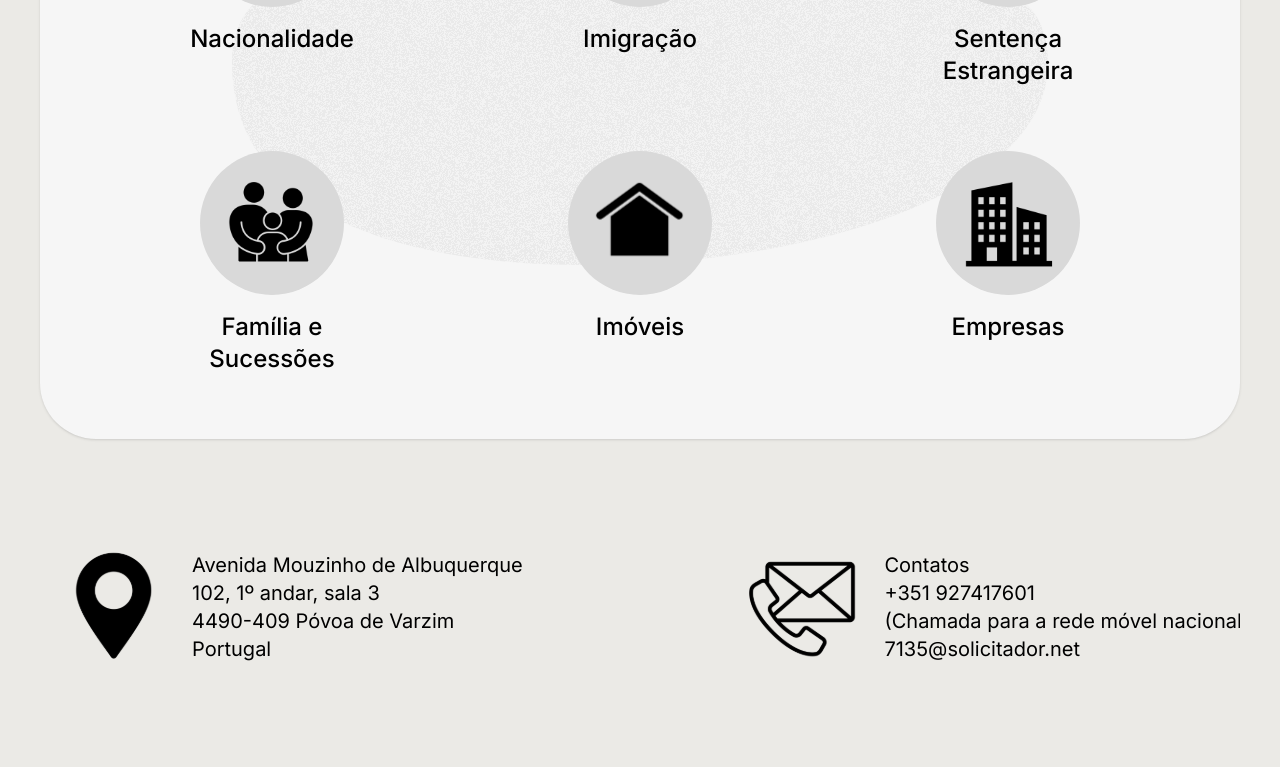
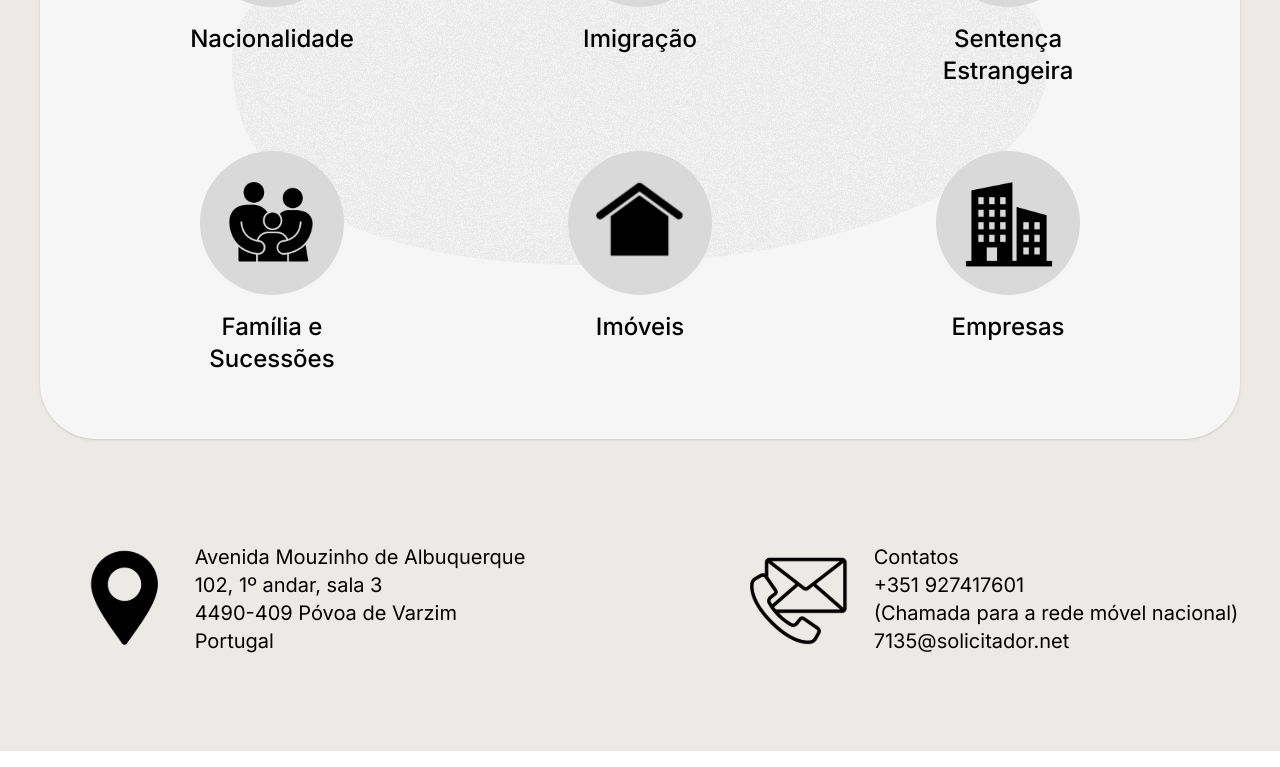
Before and after one commit to mateusabreucn/nacionalidade-portuguesa, a Next.js app: page / in a window 1280 px wide. Shown: the part 1518-2285 px from the top of the page. Built offline with nearby package versions, Linux system fonts and the light colour scheme.

Commit message:
fix: artrumando tamanho do footer na web

```diff
--- a/app/Footer.tsx
+++ b/app/Footer.tsx
@@ -9,7 +9,7 @@ export default function Footer() {
       flex-col md:flex-row
       mt-8 sm:mt-12 md:mt-16 lg:mt-20 xl:mt-24
       mb-4 lg:mb-8 xl:mb-12
-      gap-8 lg:gap-x-36 xl:gap-x-48 2xl:gap-x-64
+      gap-8 lg:gap-x-36 xl:gap-x-48
     "
     >
       <InfoFooter
--- a/app/components/InfoFooter.tsx
+++ b/app/components/InfoFooter.tsx
@@ -33,17 +33,17 @@ export default function InfoFooter({
   }, []);
 
   return (
-    <div className="flex w-full items-center justify-start gap-x-1 truncate md:gap-x-2">
+    <div className="flex w-full items-center justify-center gap-x-1 truncate md:gap-x-2">
       <a
         href={isMobile ? linkMobile : link}
         target="_blank"
         rel="noopener noreferrer"
-        className="relative aspect-square w-16 sm:w-24 md:w-20 lg:w-32 xl:w-36"
+        className="relative aspect-square w-16 sm:w-24 md:w-20 lg:w-32"
       >
         <Image src={icon} alt={altText} fill className="object-cover" />
       </a>
 
-      <div className="truncate text-xs sm:text-lg lg:text-base xl:text-xl 2xl:text-2xl">
+      <div className="truncate text-xs sm:text-lg lg:text-base xl:text-xl">
         {children}
       </div>
     </div>
```
